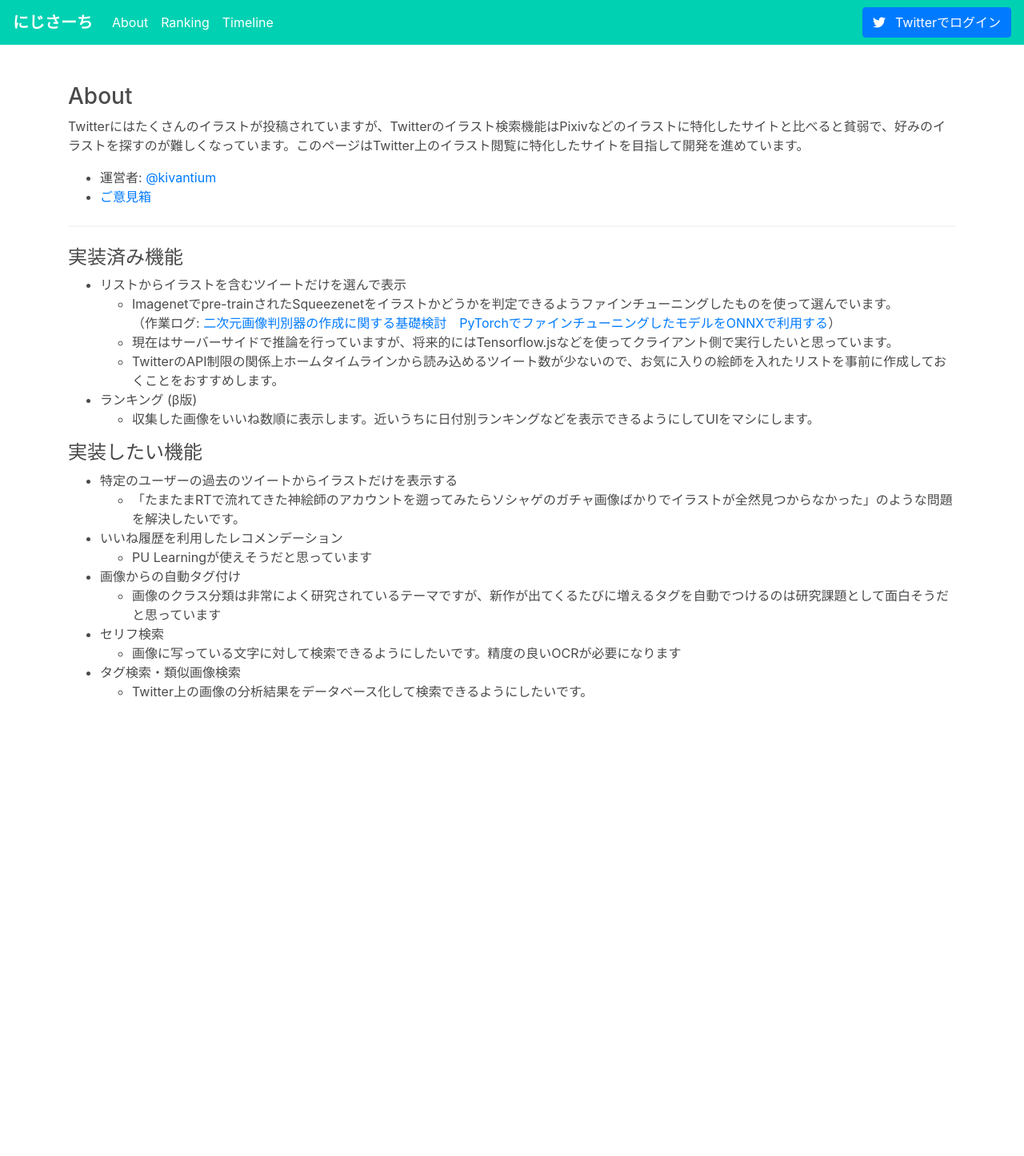
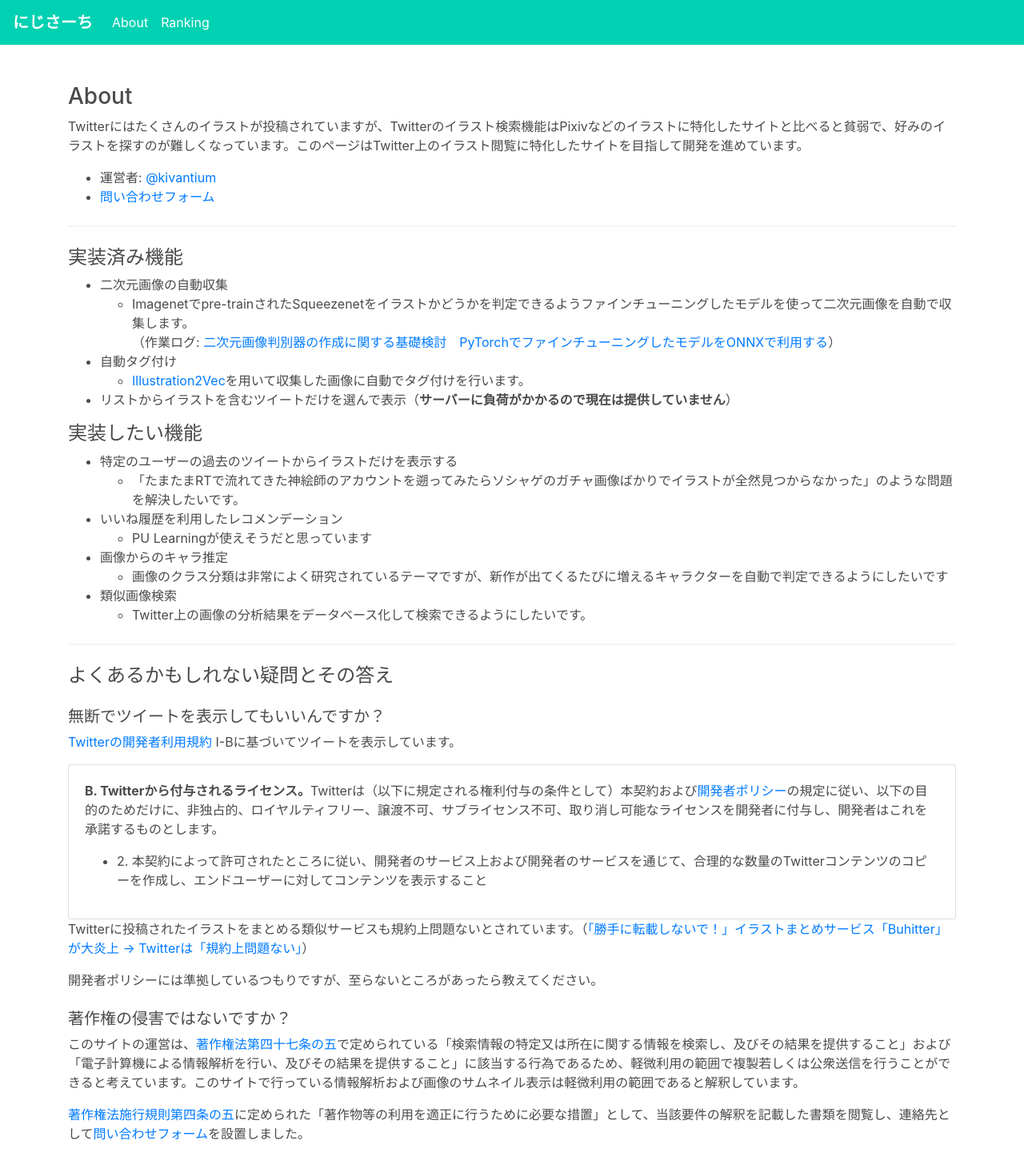
Before and after one commit to kivantium/playground, a Django app: page /about/ in a window 1280 px wide. Shown: the whole page at 80% size. Before the commit the page ends 873 px from the top, so only its background shows below. Run offline with Django 3.2, Linux system fonts and the light colour scheme; some libraries are stand-ins or nearby versions.

Commit message:
Remove timeline

```diff
--- a/hello/templates/hello/about.html
+++ b/hello/templates/hello/about.html
@@ -6,21 +6,20 @@
   <p>Twitterにはたくさんのイラストが投稿されていますが、Twitterのイラスト検索機能はPixivなどのイラストに特化したサイトと比べると貧弱で、好みのイラストを探すのが難しくなっています。このページはTwitter上のイラスト閲覧に特化したサイトを目指して開発を進めています。</p>
   <ul>
     <li>運営者: <a href="https://twitter.com/kivantium">@kivantium</a></li>
-    <li><a href="https://forms.gle/4nuyFsqxqFrKe8Uz9">ご意見箱</a></li>
+    <li><a href="https://forms.gle/4nuyFsqxqFrKe8Uz9">問い合わせフォーム</a></li>
   </ul>
   <hr>
   <h4>実装済み機能</h4>
   <ul>
-    <li>リストからイラストを含むツイートだけを選んで表示</li>
+    <li>二次元画像の自動収集</li>
     <ul>
-      <li>Imagenetでpre-trainされたSqueezenetをイラストかどうかを判定できるようファインチューニングしたものを使って選んでいます。<br>（作業ログ: <a href="https://kivantium.hateblo.jp/entry/2020/04/18/010827">二次元画像判別器の作成に関する基礎検討</a>　<a href="https://kivantium.hateblo.jp/entry/2020/04/25/003218">PyTorchでファインチューニングしたモデルをONNXで利用する</a>）</li>
-      <li>現在はサーバーサイドで推論を行っていますが、将来的にはTensorflow.jsなどを使ってクライアント側で実行したいと思っています。</li>
-      <li>TwitterのAPI制限の関係上ホームタイムラインから読み込めるツイート数が少ないので、お気に入りの絵師を入れたリストを事前に作成しておくことをおすすめします。</li>
+      <li>Imagenetでpre-trainされたSqueezenetをイラストかどうかを判定できるようファインチューニングしたモデルを使って二次元画像を自動で収集します。<br>（作業ログ: <a href="https://kivantium.hateblo.jp/entry/2020/04/18/010827">二次元画像判別器の作成に関する基礎検討</a>　<a href="https://kivantium.hateblo.jp/entry/2020/04/25/003218">PyTorchでファインチューニングしたモデルをONNXで利用する</a>）</li>
     </ul>
-    <li>ランキング (&beta;版)</li>
+    <li>自動タグ付け</li>
     <ul>
-      <li>収集した画像をいいね数順に表示します。近いうちに日付別ランキングなどを表示できるようにしてUIをマシにします。</li>
+      <li><a href="https://github.com/rezoo/illustration2vec">Illustration2Vec</a>を用いて収集した画像に自動でタグ付けを行います。</li>
     </ul>
+    <li>リストからイラストを含むツイートだけを選んで表示（<strong>サーバーに負荷がかかるので現在は提供していません</strong>）</li>
   </ul>
   <h4>実装したい機能</h4>
   <ul>
@@ -35,21 +34,35 @@
         <li>PU Learningが使えそうだと思っています</li>
       </ul>
     </li>
-    <li>画像からの自動タグ付け
+    <li>画像からのキャラ推定
       <ul>
-        <li>画像のクラス分類は非常によく研究されているテーマですが、新作が出てくるたびに増えるタグを自動でつけるのは研究課題として面白そうだと思っています</li>
+        <li>画像のクラス分類は非常によく研究されているテーマですが、新作が出てくるたびに増えるキャラクターを自動で判定できるようにしたいです</li>
       </ul>
     </li>
-    <li>セリフ検索
-      <ul>
-        <li>画像に写っている文字に対して検索できるようにしたいです。精度の良いOCRが必要になります</li>
-      </ul>
-    </li>
-    <li>タグ検索・類似画像検索
+    <li>類似画像検索
       <ul>
         <li>Twitter上の画像の分析結果をデータベース化して検索できるようにしたいです。</li>
       </ul>
     </li>
   </ul>
+  <hr>
+  <h4>よくあるかもしれない疑問とその答え</h4>
+  <h5 class="mt-4">無断でツイートを表示してもいいんですか？</h5>
+  <p><a href="https://developer.twitter.com/ja/developer-terms/agreement-and-policy">Twitterの開発者利用規約</a> I-Bに基づいてツイートを表示しています。</p>
+  <div class="card">
+    <div class="card-body">
+      <blockquote>
+        <p><b>B. Twitterから付与されるライセンス。</b>Twitterは（以下に規定される権利付与の条件として）本契約および<a href="https://developer.twitter.com/ja/developer-terms/policy">開発者ポリシー</a>の規定に従い、以下の目的のためだけに、非独占的、ロイヤルティフリー、譲渡不可、サブライセンス不可、取り消し可能なライセンスを開発者に付与し、開発者はこれを承諾するものとします。</p>
+        <ul>
+          <li>2. 本契約によって許可されたところに従い、開発者のサービス上および開発者のサービスを通じて、合理的な数量のTwitterコンテンツのコピーを作成し、エンドユーザーに対してコンテンツを表示すること</li>
+        </ul>
+      </blockquote>
+    </div>
+  </div>
+  <p>Twitterに投稿されたイラストをまとめる類似サービスも規約上問題ないとされています。（<a href="https://nlab.itmedia.co.jp/nl/articles/1808/03/news121.html">「勝手に転載しないで！」イラストまとめサービス「Buhitter」が大炎上 → Twitterは「規約上問題ない」</a>）</p>
+  <p>開発者ポリシーには準拠しているつもりですが、至らないところがあったら教えてください。</p>
+  <h5 class="mt-4">著作権の侵害ではないですか？</h5>
+  <p>このサイトの運営は、<a href="https://elaws.e-gov.go.jp/search/elawsSearch/elaws_search/lsg0500/detail?lawId=345AC0000000048#387">著作権法第四十七条の五</a>で定められている「検索情報の特定又は所在に関する情報を検索し、及びその結果を提供すること」および「電子計算機による情報解析を行い、及びその結果を提供すること」に該当する行為であるため、軽微利用の範囲で複製若しくは公衆送信を行うことができると考えています。このサイトで行っている情報解析および画像のサムネイル表示は軽微利用の範囲であると解釈しています。</p>
+  <p><a href="https://elaws.e-gov.go.jp/search/elawsSearch/elaws_search/lsg0500/detail?lawId=345M50000080026#71">著作権法施行規則第四条の五</a>に定められた「著作物等の利用を適正に行うために必要な措置」として、当該要件の解釈を記載した書類を閲覧し、連絡先として<a href="https://forms.gle/4nuyFsqxqFrKe8Uz9">問い合わせフォーム</a>を設置しました。</p>
 </div>
 {% endblock %}
--- a/hello/templates/hello/base.html
+++ b/hello/templates/hello/base.html
@@ -22,15 +22,10 @@
         <ul class="navbar-nav mr-auto">
           <li class="nav-item active"><a class="nav-link" href="/about">About</a></li>
           <li class="nav-item active"><a class="nav-link" href="/ranking">Ranking</a></li>
-          <li class="nav-item active"><a class="nav-link" href="/timeline">Timeline</a></li>
         </ul>
         <div class="my-2 my-lg-0">
           {% if request.user.is_authenticated %}
           <button type="button" class="btn btn-light" onclick="location.href='/logout'">ログアウト</button>
-          {% else %}
-          <button type="button" class="btn btn-primary" onclick="location.href='{% url 'social:begin' 'twitter' %}'">
-            <span class="icon"><i class="fab fa-twitter"></i></span><span> Twitterでログイン</span>
-          </button>
           {% endif %}
         </div>
       </div>
--- a/hello/urls.py
+++ b/hello/urls.py
@@ -12,7 +12,6 @@ urlpatterns = [
     path('delete/<int:status_id>/', views.delete, name='delete'),
     path('set_i2v_tag/<int:status_id>/', views.set_i2v_tag, name='set_i2v_tag'),
     path('search/', views.search, name='search'),
-    path('timeline/', views.timeline, name='timeline'),
     path('logout/',
         django.contrib.auth.views.LogoutView.as_view(template_name = 'hello/logout.html'),
         name='logout'),
--- a/hello/views.py
+++ b/hello/views.py
@@ -27,24 +27,6 @@ def index(request):
 
 def about(request):
     return render(request, 'hello/about.html')
-
-def timeline(request):
-    lists = []
-    if request.user.is_authenticated:
-        try:
-            user = UserSocialAuth.objects.get(user_id=request.user.id)
-        except:
-            return redirect('/logout')
-        consumer_key = settings.SOCIAL_AUTH_TWITTER_KEY
-        consumer_secret = settings.SOCIAL_AUTH_TWITTER_SECRET
-        access_token = user.extra_data['access_token']['oauth_token']
-        access_secret = user.extra_data['access_token']['oauth_token_secret']
-        auth = tweepy.OAuthHandler(consumer_key, consumer_secret)
-        auth.set_access_token(access_token, access_secret)
-        api = tweepy.API(auth)
-        lists = api.lists_all(
-            screen_name=user.extra_data['access_token']['screen_name'])
-    return render(request, 'hello/timeline.html', {'lists': lists})
 
 def ranking(request):
     now = datetime.datetime.now(pytz.timezone('UTC'))
--- a/playground/settings.py
+++ b/playground/settings.py
@@ -133,7 +133,7 @@ AUTHENTICATION_BACKENDS = [
     'django.contrib.auth.backends.ModelBackend',
 ]
 
-SOCIAL_AUTH_LOGIN_REDIRECT_URL = '/timeline'
+SOCIAL_AUTH_LOGIN_REDIRECT_URL = '/'
 
 # Use different settings in local environment and Heroku
 # https://qiita.com/miler0528/items/1926e93ed97979f8e9fa
```
Also changed, not shown: hello/templates/hello/timeline.html (deleted, +0 -103 lines).
